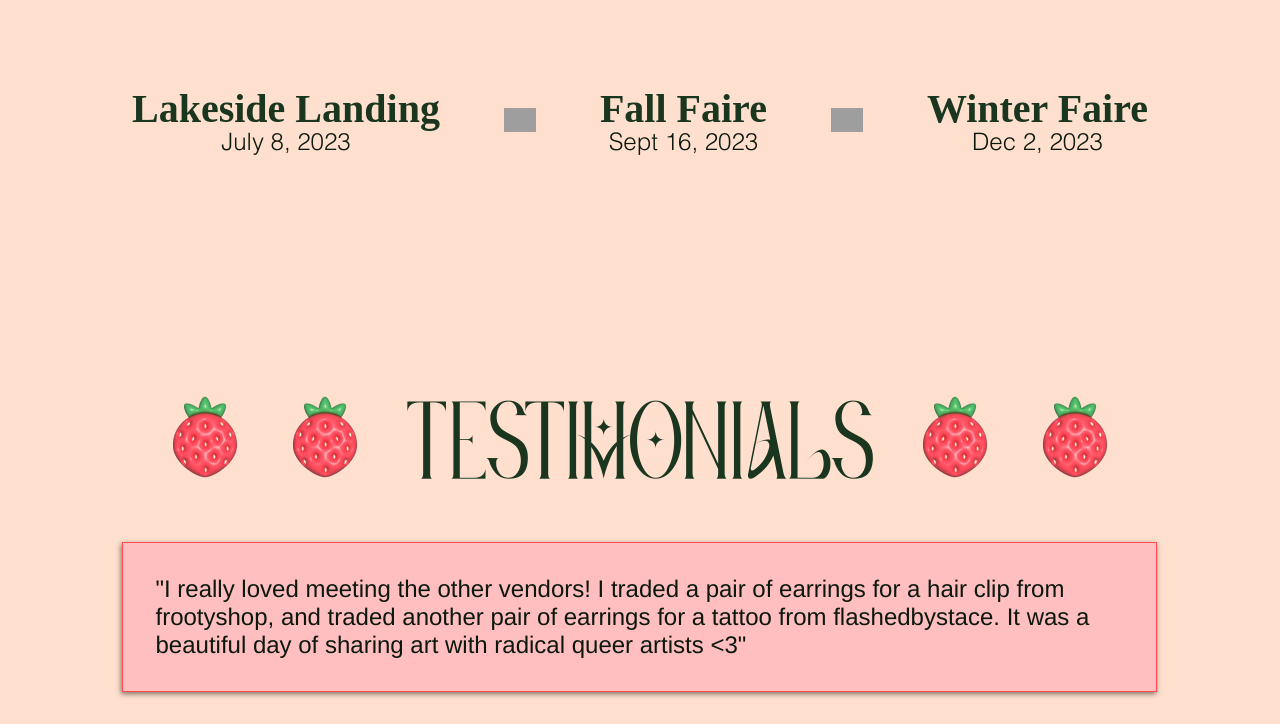
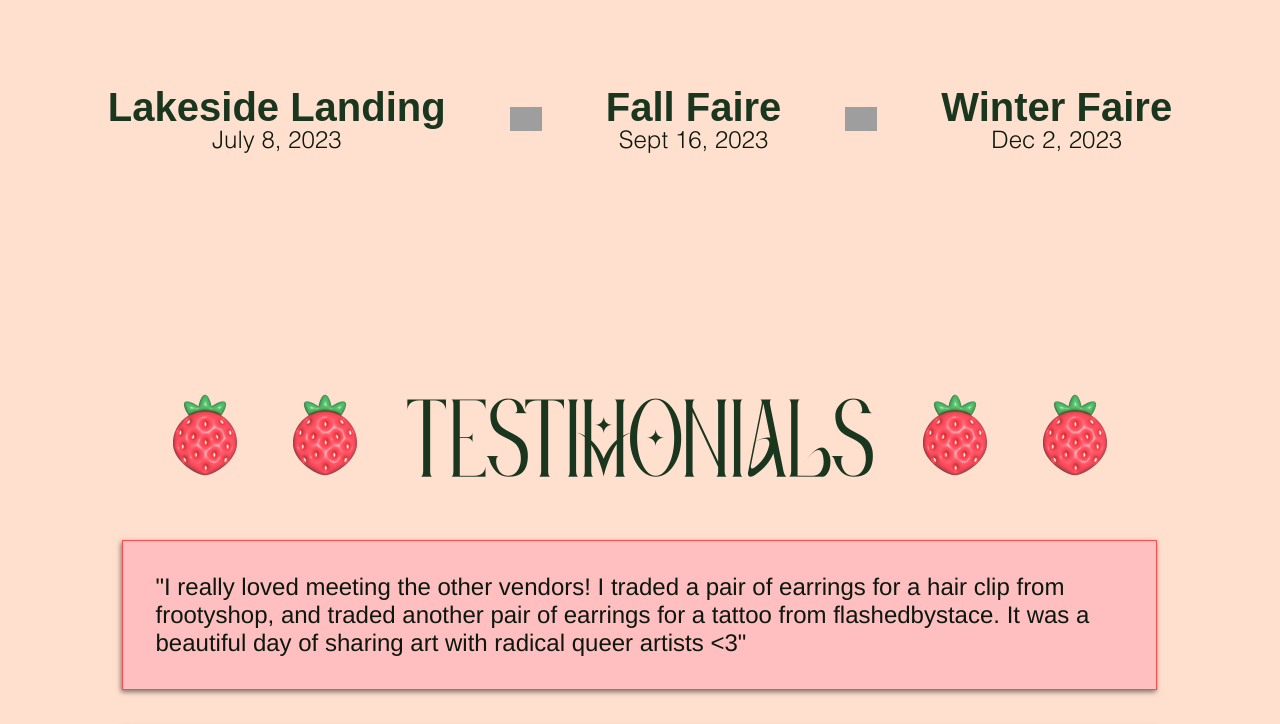
Before and after one commit to michellewong793/queer-art-fair-v2, a Next.js app: page / in a window 1280 px wide. Shown: the part 1640-2364 px from the top of the page. Built offline with nearby package versions, Linux system fonts and the light colour scheme; grey boxes are pictures that could not be loaded; a web font is replaced by a local one.

Commit message:
Adds fallback fonts to default p/h1/h2/h3 components

```diff
--- a/components/styles.css
+++ b/components/styles.css
@@ -256,24 +256,45 @@
     font-display: swap;
 }
 
+/*Fallback fonts*/
+@font-face {
+    font-family: 'Ilyas-fallback';
+    src: local("Verdana");
+}
+
+@font-face {
+    font-family: 'Clemente-fallback';
+    src: local("Tahoma");
+}
+
+@font-face {
+    font-family: 'Helvetica-Light-fallback';
+    src: local("Arial")
+}
+
+@font-face {
+    font-family: "Helvetica-fallback";
+    src: local("Arial");
+}
+
 
 /*Global styles*/
 h1 {
-    font-family: 'Ilyas';
+    font-family: 'Ilyas', 'Ilyas-fallback', serif;
     font-size: 36px;
     font-weight: normal;
     margin: 0;
     color: #1A361E;
 }
 h2 {
-    font-family: 'Ilyas';
+    font-family: 'Ilyas', 'Ilyas-fallback', serif;
     font-size: 36px;
     font-weight: normal;
     margin: 0;
     color: #1A361E;
 }
 h3 {
-    font-family: 'Clemente';
+    font-family:'Clemente', 'Clemente-fallback', sans-serif;
     font-style: normal;
     font-weight: 600;
     font-size: 32px;
@@ -282,7 +303,7 @@ h3 {
 }
 
 p {
-    font-family: 'Helvetica Light';
+    font-family: 'Helvetica Light', 'Helvetica-Light-fallback', sans-serif;
     font-size: 16px;
     font-weight: 200;
     margin: 0;
```
